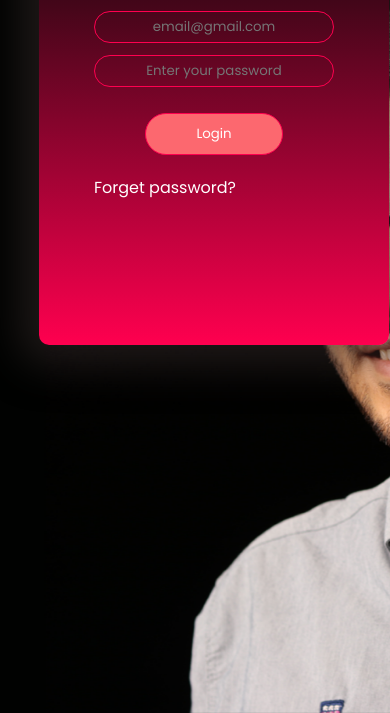
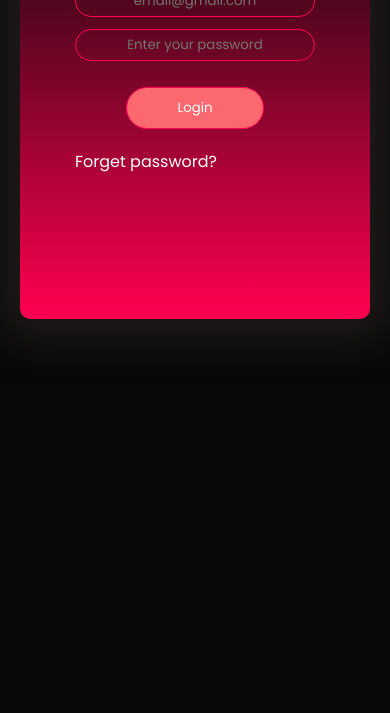
Before and after one commit to Smile-94/portfolio-web-site, a plain HTML site: page login.html in a window 390 px wide. Shown: the part 131-844 px from the top of the page. Drawn offline with Linux system fonts and the light colour scheme; a web font is replaced by a local one.

Commit message:
add media query in login.css files

```diff
--- a/login.css
+++ b/login.css
@@ -69,8 +69,6 @@ body{
     font-size: 16px;
     color: #fff;
     text-align: center;
-
-
 }
 .btn{
     display: block;
@@ -89,3 +87,20 @@ body{
     background: #ff004f;
     transform: translateY(-5px);
 }
+
+@media only screen and (max-width: 600px) {
+
+    .header{
+        background-image: none;
+    }
+    .container{
+        padding: 0;
+        display: flex;
+        align-items: center;
+        justify-content: center;
+    }
+    .form-card{
+        margin-top: 0;
+    }
+
+}
```
